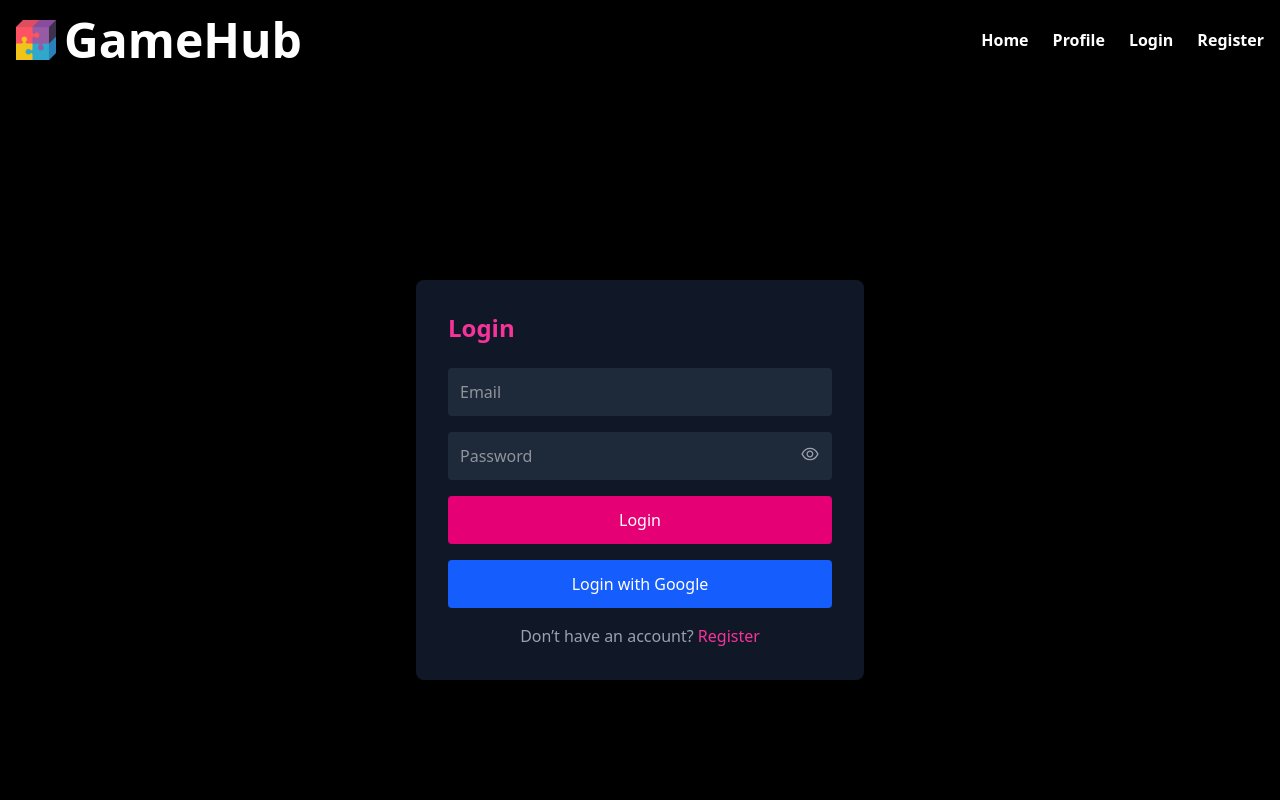
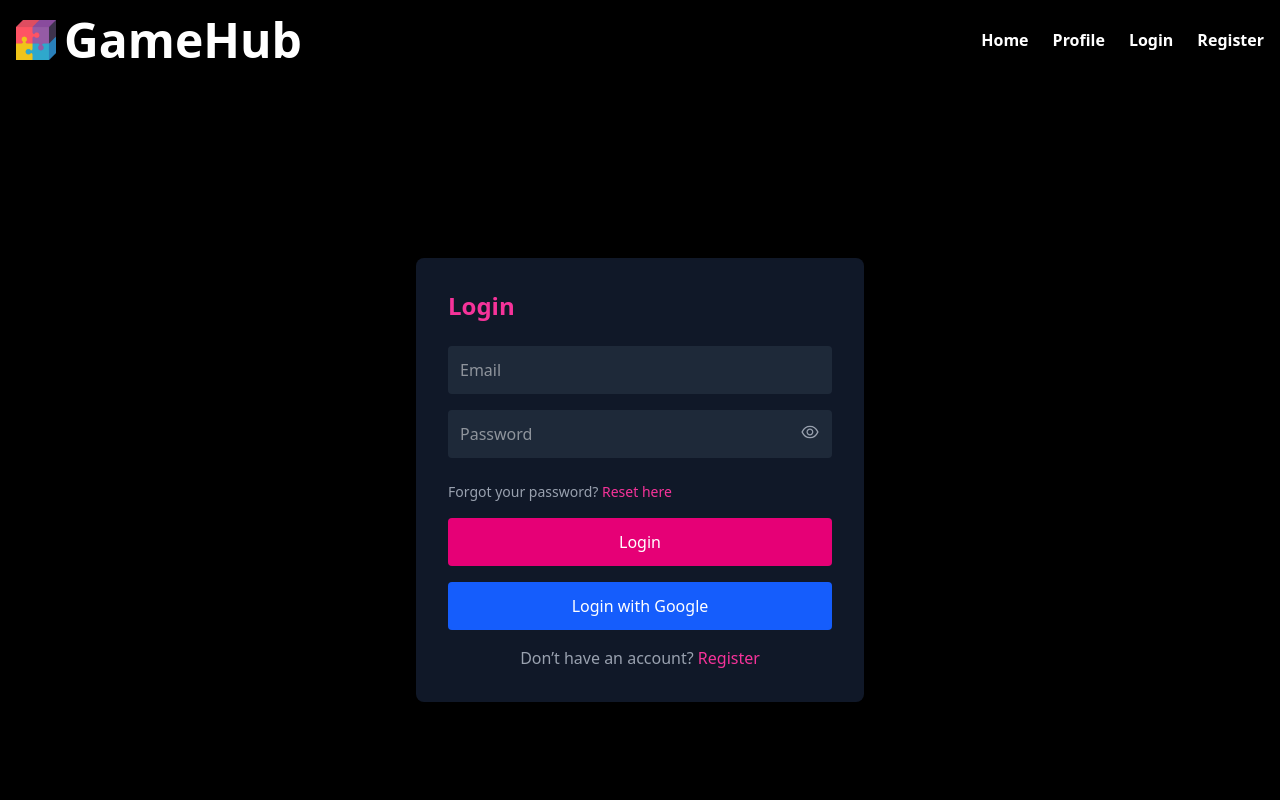
Before and after one commit to tasnim951/game-hub-repo, a React (Vite) app: page /login in a window 1280 px wide. Shown: the top 800 px of the page. Built offline with nearby package versions, Linux system fonts and the light colour scheme; no server answers.

Commit message:
updated pass

```diff
--- /dev/null
+++ b/src/components/ForgetPassword.jsx
@@ -0,0 +1,63 @@
+// src/pages/ForgetPassword.jsx
+import React, { useState, useEffect } from "react";
+import { sendPasswordResetEmail } from "firebase/auth";
+import { auth } from "../firebase.config";
+import { useNavigate, useLocation } from "react-router";
+
+const ForgetPassword = () => {
+  const navigate = useNavigate();
+  const location = useLocation();
+
+  const [email, setEmail] = useState("");
+
+  // Pre-fill email if coming from login page
+  useEffect(() => {
+    if (location.state?.email) {
+      setEmail(location.state.email);
+    }
+  }, [location.state]);
+
+  const handleReset = async (e) => {
+    e.preventDefault();
+    try {
+      await sendPasswordResetEmail(auth, email);
+      alert("Password reset email sent! Check your Gmail.");
+      navigate("/login");
+    } catch (err) {
+      console.error(err);
+      alert("Error sending password reset email: " + err.message);
+    }
+  };
+
+  return (
+    <div className="min-h-screen flex flex-col justify-center items-center bg-black text-white px-4">
+      <div className="bg-gray-900 p-8 rounded-lg shadow-lg w-full max-w-md text-center">
+        <h2 className="text-2xl font-bold text-pink-500 mb-4">Reset Password</h2>
+        <form onSubmit={handleReset} className="flex flex-col gap-4">
+          <input
+            type="email"
+            placeholder="Enter your email"
+            value={email}
+            onChange={(e) => setEmail(e.target.value)}
+            required
+            className="p-2 rounded bg-gray-800 text-white"
+          />
+          <button
+            type="submit"
+            className="bg-pink-600 hover:bg-pink-700 text-white py-2 px-4 rounded"
+          >
+            Reset Password
+          </button>
+        </form>
+        <button
+          onClick={() => navigate("/login")}
+          className="mt-4 text-gray-400 hover:text-white underline"
+        >
+          Back to Login
+        </button>
+      </div>
+    </div>
+  );
+};
+
+export default ForgetPassword;
--- a/src/pages/Login.jsx
+++ b/src/pages/Login.jsx
@@ -69,6 +69,8 @@ const Login = () => {
     }
   };
 
+
+
   // 🔹 Handle Google Sign-in
   const handleGoogleSignIn = async () => {
     setError("");
@@ -128,6 +130,22 @@ const Login = () => {
             </span>
           </div>
 
+
+    {/* f pass */}
+
+<p className="mt-2 text-sm text-gray-400">
+  Forgot your password?{" "}
+  <span
+    onClick={() => navigate("/forget-password", { state: { email } })}
+    className="text-pink-500 cursor-pointer hover:underline"
+  >
+    Reset here
+  </span>
+</p>
+
+
+
+
           {/* Login button */}
           <button
             type="submit"
```
Also changed, not shown: src/routes/router.jsx (+7 -0 lines), src/pages/ForgorPassword.jsx (deleted).
